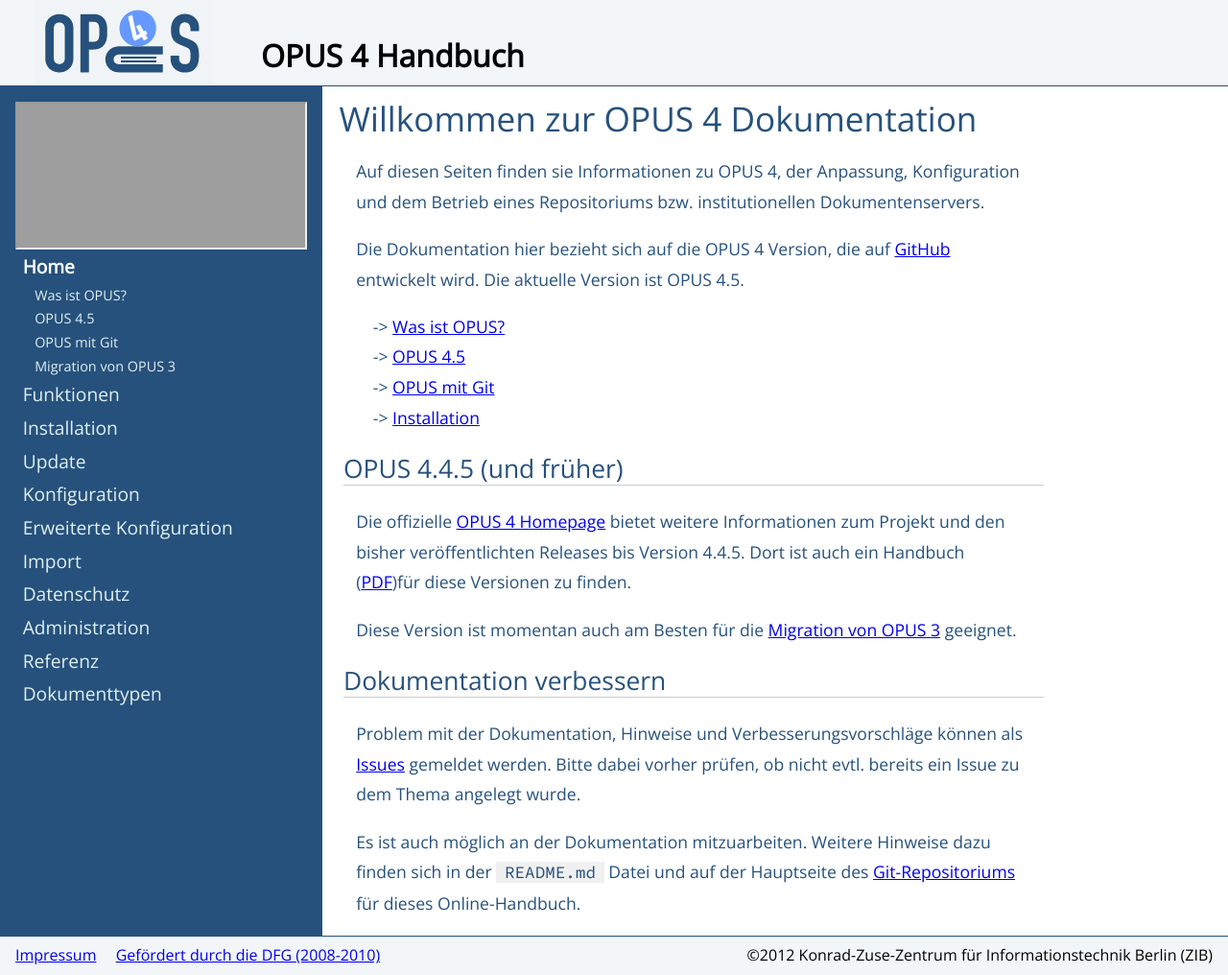
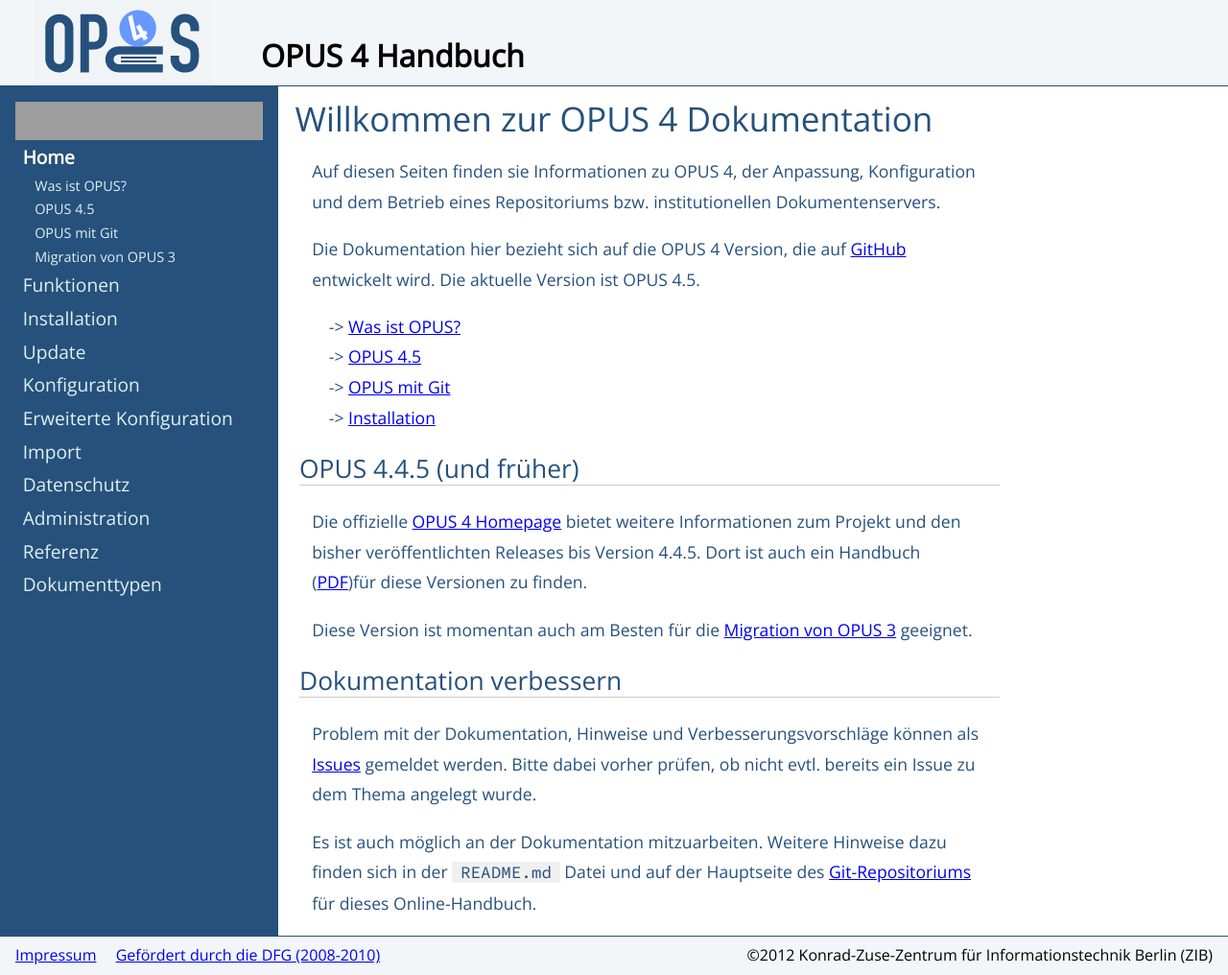
Before and after one commit to OPUS4/userdoc, a Jekyll site: the page built from index.md, in a window 1280 px wide. Shown: the whole page at 96% size. Built offline with Jekyll 4.4.1, drawn with Linux system fonts in a browser that asks for light colours; grey boxes are pictures that could not be loaded.

Commit message:
Update style.css

```diff
--- a/css/style.css
+++ b/css/style.css
@@ -50,6 +50,14 @@ body {
     min-width: 12em;
     padding: 1em 1em;
     vertical-align: top;
+}
+#search-engine {
+    margin-right: 0;
+    padding: 0;
+    width: 258px;
+    height: 40px;
+    overflow:hidden;
+    frameborder="0"
 }
 
 #navigation .title {
```
